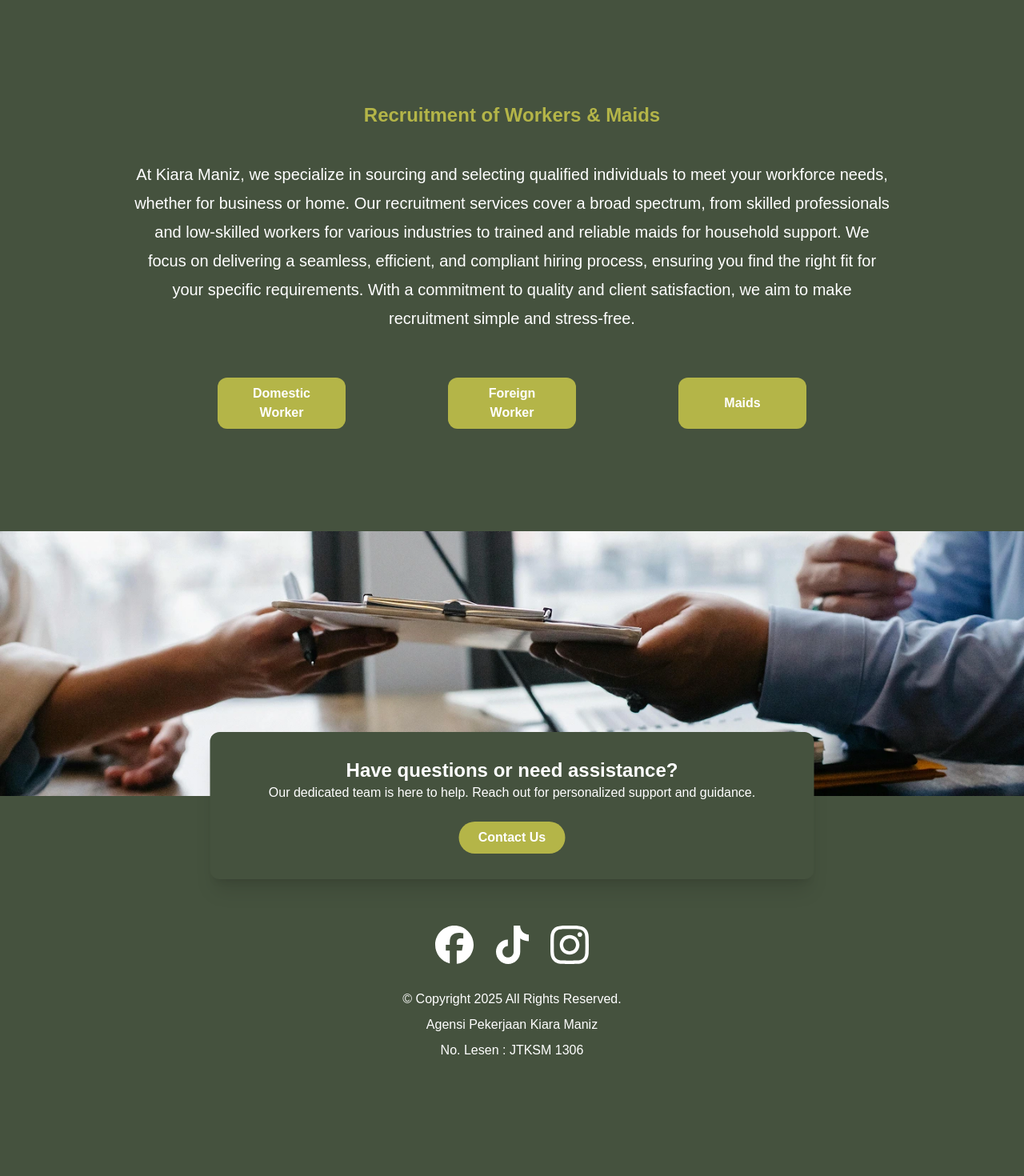
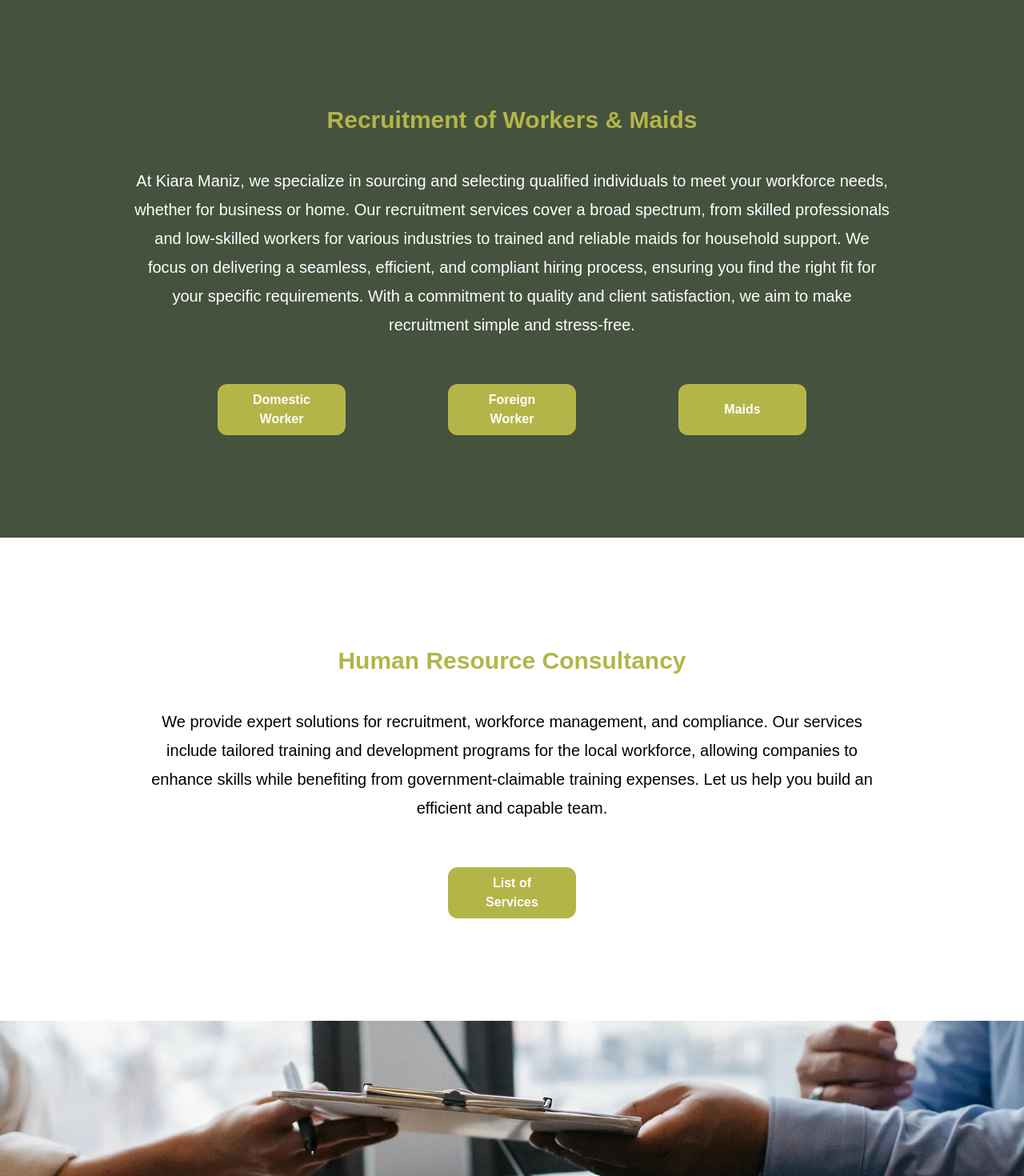
Before and after one commit to azrulwm/kiara-maniz, a Next.js app: page / in a window 1280 px wide. Shown: the part 1760-3230 px from the top of the page at 80% size. Built offline with nearby package versions, Linux system fonts and the light colour scheme.

Commit message:
feat: Added consultancy homepage section

```diff
--- a/src/app/page.tsx
+++ b/src/app/page.tsx
@@ -1,4 +1,5 @@
 import About from '@/components/layout/homepage/about';
+import Consultancy from '@/components/layout/homepage/consultancy';
 import Hero from '@/components/layout/homepage/hero';
 import Recruitment from '@/components/layout/homepage/recruitment';
 
@@ -8,6 +9,7 @@ export default function Home() {
       <Hero />
       <About />
       <Recruitment />
+      <Consultancy />
     </div>
   );
 }
--- a/src/components/layout/homepage/about/About.tsx
+++ b/src/components/layout/homepage/about/About.tsx
@@ -20,7 +20,7 @@ const About = () => {
           priority
           className="object-contain"
         />
-        <h1 className="mt-2 text-2xl font-bold text-secondary">
+        <h1 className="mt-2 text-3xl font-extrabold text-secondary">
           {aboutDetails.title}
         </h1>
         <div className="mt-10 flex flex-col gap-8">
--- /dev/null
+++ b/src/components/layout/homepage/consultancy/Consultancy.tsx
@@ -0,0 +1,37 @@
+const Consultancy = () => {
+  const aboutDetails = {
+    title: 'Human Resource Consultancy',
+    descripton:
+      'We provide expert solutions for recruitment, workforce management, and compliance. Our services include tailored training and development programs for the local workforce, allowing companies to enhance skills while benefiting from government-claimable training expenses. Let us help you build an efficient and capable team.',
+    button: [
+      {
+        label: 'List of Services',
+        href: '',
+      },
+    ],
+  };
+  return (
+    <div className="consultancy-homepage">
+      <div className="container flex flex-col items-center justify-center p-32">
+        <h1 className="mt-2 text-3xl font-extrabold text-secondary">
+          {aboutDetails.title}
+        </h1>
+        <p className="mt-10 text-center text-xl leading-9">
+          {aboutDetails.descripton}
+        </p>
+        <div className="mt-14 flex gap-32">
+          {aboutDetails.button.map((item, index) => (
+            <button
+              key={index}
+              className="w-[160px] rounded-xl bg-secondary px-6 py-2 font-bold text-white"
+            >
+              {item.label}
+            </button>
+          ))}
+        </div>
+      </div>
+    </div>
+  );
+};
+
+export default Consultancy;
--- /dev/null
+++ b/src/components/layout/homepage/consultancy/index.ts
@@ -0,0 +1 @@
+export { default } from './Consultancy';
--- a/src/components/layout/homepage/recruitment/Recruitment.tsx
+++ b/src/components/layout/homepage/recruitment/Recruitment.tsx
@@ -1,4 +1,4 @@
-const About = () => {
+const Recruitment = () => {
   const aboutDetails = {
     title: 'Recruitment of Workers & Maids',
     descripton:
@@ -21,7 +21,7 @@ const About = () => {
   return (
     <div className="recruitment-homepage bg-primary">
       <div className="container flex flex-col items-center justify-center p-32">
-        <h1 className="mt-2 text-2xl font-bold text-secondary">
+        <h1 className="mt-2 text-3xl font-extrabold text-secondary">
           {aboutDetails.title}
         </h1>
         <p className="mt-10 text-center text-xl leading-9 text-white">
@@ -42,4 +42,4 @@ const About = () => {
   );
 };
 
-export default About;
+export default Recruitment;
```
